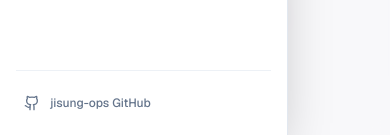
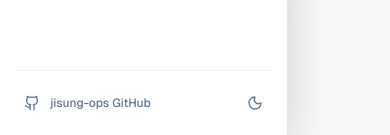
Before and after one commit to jisung-ops/ai_Searching, a Next.js app: page / in a window 390 px wide. Both pictures are taken after a click on the button 30 px from the left and 30 px from the top of the page. Shown: the part 709-844 px from the top of the page. Built offline with nearby package versions, Linux system fonts and the light colour scheme.

Commit message:
feat: 다크/라이트 모드 수동 토글 테마 스위처 추가 및 설정 보존

```diff
--- a/src/app/globals.css
+++ b/src/app/globals.css
@@ -1,4 +1,6 @@
 @import "tailwindcss";
+
+@custom-variant dark (&:where(.dark, .dark *));
 
 :root {
   --background: #fafafa;
@@ -17,8 +19,7 @@
   --radius: 12px;
 }
 
-@media (prefers-color-scheme: dark) {
-  :root {
+.dark {
   --background: #09090b;
   --foreground: #f4f4f5;
   --card: #18181b;
@@ -32,7 +33,6 @@
   --accent: #3b82f6;
   --accent-foreground: #ffffff;
   --border: #27272a;
-  }
 }
 
 @theme inline {
--- a/src/app/layout.tsx
+++ b/src/app/layout.tsx
@@ -25,6 +25,21 @@ export const viewport: Viewport = {
   maximumScale: 1,
 };
 
+const themeScript = `
+  (function() {
+    try {
+      var theme = localStorage.getItem('theme');
+      var systemTheme = window.matchMedia('(prefers-color-scheme: dark)').matches ? 'dark' : 'light';
+      var activeTheme = theme || systemTheme;
+      if (activeTheme === 'dark') {
+        document.documentElement.classList.add('dark');
+      } else {
+        document.documentElement.classList.remove('dark');
+      }
+    } catch (e) {}
+  })();
+`;
+
 export default function RootLayout({
   children,
 }: Readonly<{
@@ -34,7 +49,11 @@ export default function RootLayout({
     <html
       lang="ko"
       className={`${geistSans.variable} ${geistMono.variable} h-full antialiased`}
+      suppressHydrationWarning
     >
+      <head>
+        <script dangerouslySetInnerHTML={{ __html: themeScript }} />
+      </head>
       <body className="min-h-full flex flex-col bg-background text-foreground">
         {children}
       </body>
--- a/src/components/history-sidebar.tsx
+++ b/src/components/history-sidebar.tsx
@@ -1,7 +1,7 @@
 "use client";
 
-import React, { useState } from "react";
-import { Plus, Trash2, X, MessageSquare, ChevronLeft, ChevronRight, Compass } from "lucide-react";
+import React, { useState, useEffect } from "react";
+import { Plus, Trash2, X, MessageSquare, ChevronLeft, ChevronRight, Compass, Sun, Moon } from "lucide-react";
 import { AnimatePresence, motion } from "framer-motion";
 
 const GithubIcon = (props: React.SVGProps<SVGSVGElement>) => (
@@ -46,6 +46,27 @@ export default function HistorySidebar({
   setIsOpen,
 }: HistorySidebarProps) {
   const [isCollapsed, setIsCollapsed] = useState(false);
+  const [mounted, setMounted] = useState(false);
+  const [theme, setTheme] = useState<"light" | "dark">("light");
+
+  // Sync theme status on mount
+  useEffect(() => {
+    setMounted(true);
+    const activeTheme = document.documentElement.classList.contains("dark") ? "dark" : "light";
+    setTheme(activeTheme);
+  }, []);
+
+  const toggleTheme = () => {
+    const newTheme = theme === "light" ? "dark" : "light";
+    setTheme(newTheme);
+    if (newTheme === "dark") {
+      document.documentElement.classList.add("dark");
+      localStorage.setItem("theme", "dark");
+    } else {
+      document.documentElement.classList.remove("dark");
+      localStorage.setItem("theme", "light");
+    }
+  };
 
   return (
     <>
@@ -131,8 +152,8 @@ export default function HistorySidebar({
               )}
             </div>
 
-            {/* Bottom Profile Info */}
-            <div className="mt-auto pt-4 border-t border-border/60">
+            {/* Bottom Profile Info & Theme Toggle */}
+            <div className="mt-auto pt-4 border-t border-border/60 flex items-center justify-between">
               <a
                 href="https://github.com/jisung-ops"
                 target="_blank"
@@ -142,6 +163,22 @@ export default function HistorySidebar({
                 <GithubIcon className="w-4 h-4" />
                 <span className="font-medium">jisung-ops GitHub</span>
               </a>
+              <button
+                onClick={toggleTheme}
+                className="p-2 rounded-lg hover:bg-muted text-muted-foreground hover:text-foreground transition cursor-pointer"
+                title={theme === "light" ? "다크 모드로 전환" : "라이트 모드로 전환"}
+                type="button"
+              >
+                {mounted ? (
+                  theme === "light" ? (
+                    <Moon className="w-4 h-4" />
+                  ) : (
+                    <Sun className="w-4 h-4 text-amber-500" />
+                  )
+                ) : (
+                  <div className="w-4 h-4" />
+                )}
+              </button>
             </div>
           </motion.aside>
         )}
@@ -212,8 +249,8 @@ export default function HistorySidebar({
             )}
           </div>
 
-          {/* Profile Section */}
-          <div className="mt-auto pt-4 border-t border-border/40">
+          {/* Profile Section & Theme Toggle */}
+          <div className="mt-auto pt-4 border-t border-border/40 flex items-center justify-between">
             <a
               href="https://github.com/jisung-ops"
               target="_blank"
@@ -223,6 +260,22 @@ export default function HistorySidebar({
               <GithubIcon className="w-3.5 h-3.5" />
               <span className="font-semibold">jisung-ops GitHub</span>
             </a>
+            <button
+              onClick={toggleTheme}
+              className="p-1.5 rounded-lg hover:bg-muted text-muted-foreground hover:text-foreground transition cursor-pointer"
+              title={theme === "light" ? "다크 모드로 전환" : "라이트 모드로 전환"}
+              type="button"
+            >
+              {mounted ? (
+                theme === "light" ? (
+                  <Moon className="w-3.5 h-3.5" />
+                ) : (
+                  <Sun className="w-3.5 h-3.5 text-amber-500" />
+                )
+              ) : (
+                <div className="w-3.5 h-3.5" />
+              )}
+            </button>
           </div>
         </div>
       </motion.aside>
```
Lines whose indentation alone changed are shown as unchanged.
